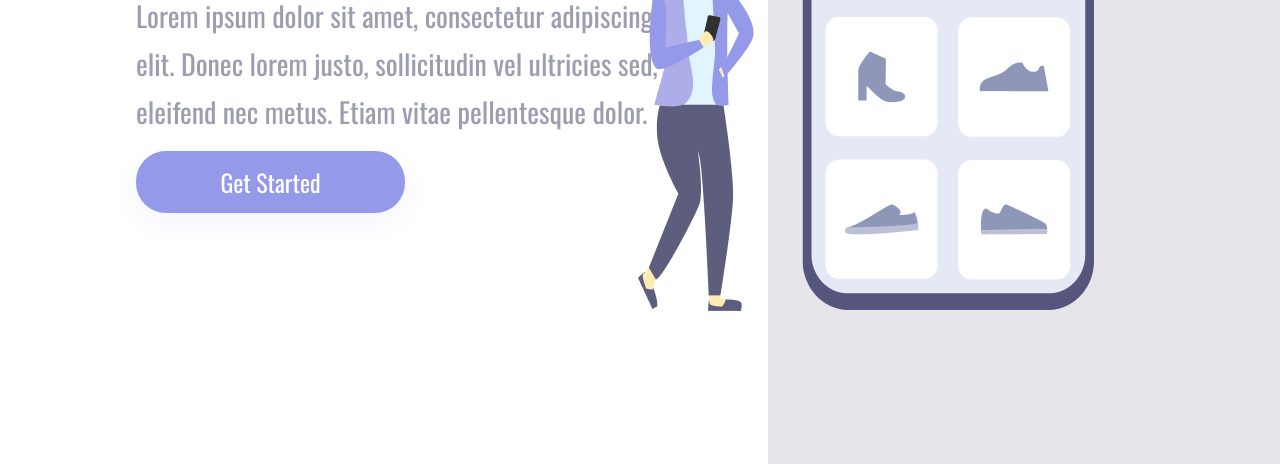
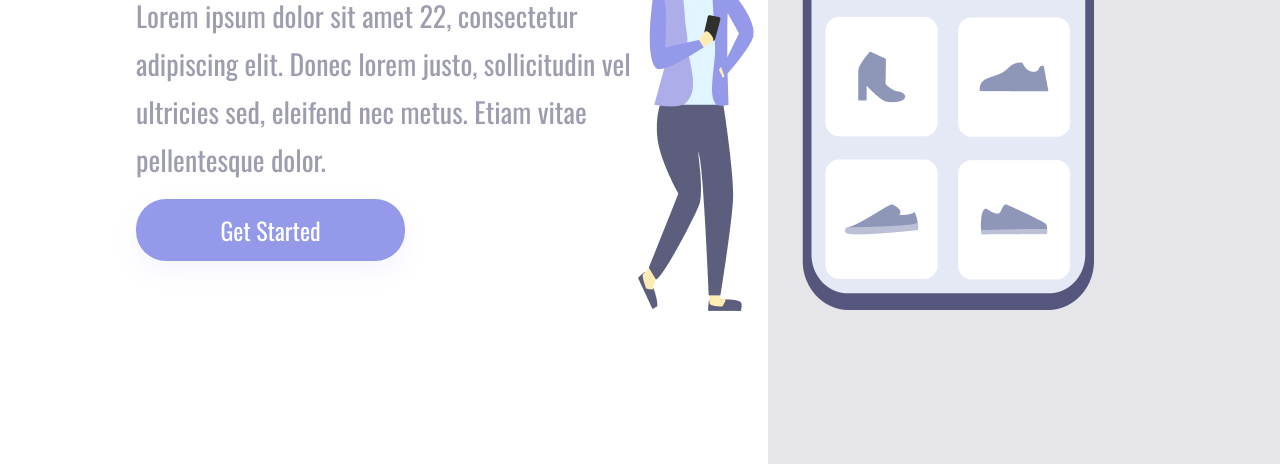
Before and after one commit to Macedo74/PROJETOS-DEVCLUB, a plain HTML site: page index15.html in a window 1280 px wide. Shown: the part 636-1100 px from the top of the page. Drawn offline with nearby package versions, Linux system fonts and the light colour scheme.

Commit message:
Atualizando index15.html com mudanças recentes

```diff
--- a/index15.html
+++ b/index15.html
@@ -16,7 +16,7 @@
     <div class="wrapper">
         <section class="container-left">
             <h1>Easy Shopping Via Mobile</h1>
-            <p>Lorem ipsum dolor sit amet, consectetur adipiscing elit. Donec lorem justo, sollicitudin vel ultricies
+            <p>Lorem ipsum dolor sit amet 22, consectetur adipiscing elit. Donec lorem justo, sollicitudin vel ultricies
                sed, eleifend nec metus. Etiam vitae pellentesque dolor.</p>
             <button>Get Started</button>
         </section>
```
